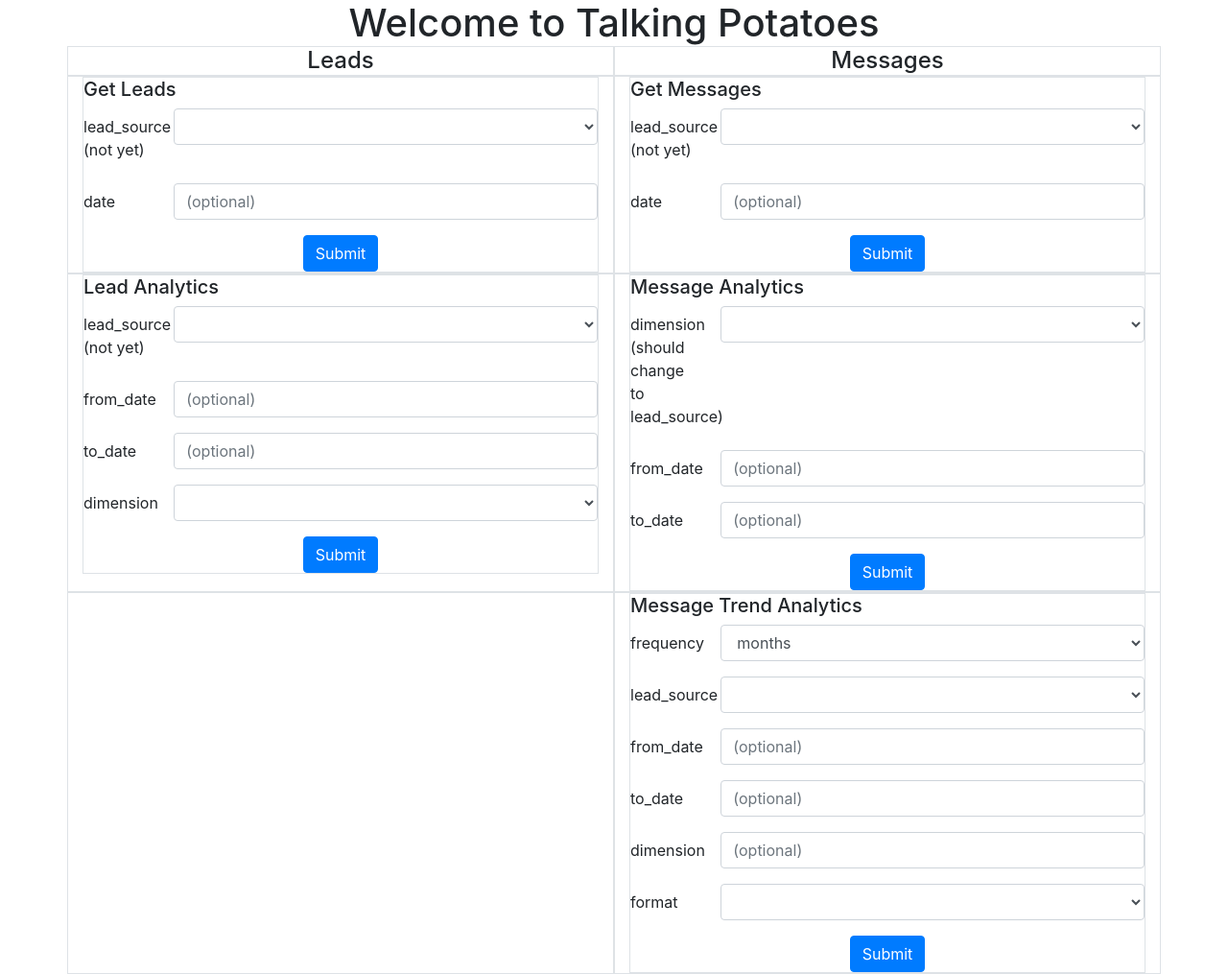
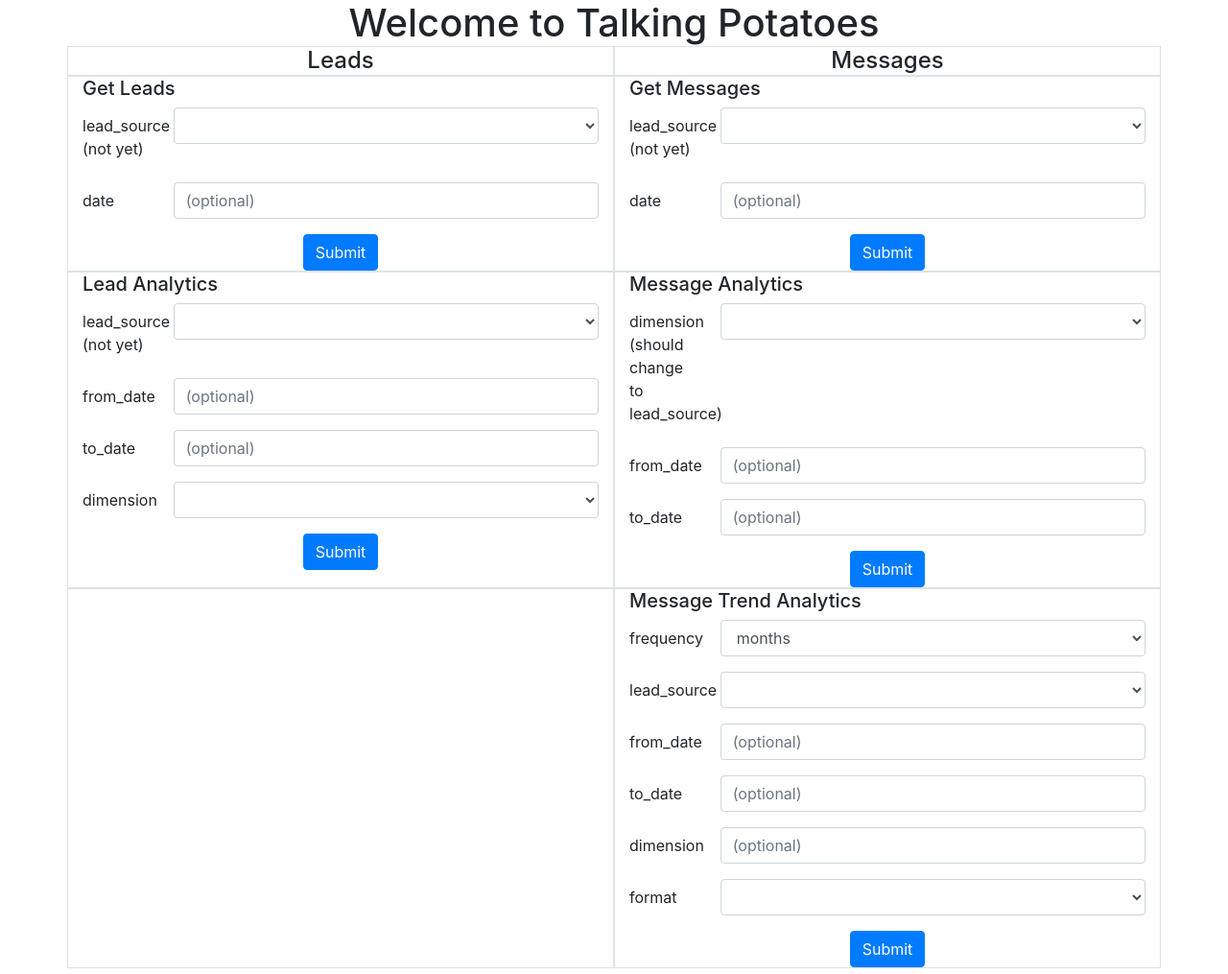
Before and after one commit to jainryu/ASWE, a Flask app: page / in a window 1280 px wide. Shown: the whole page at 96% size. Run offline with Flask 2, Linux system fonts and the light colour scheme; some libraries are stand-ins or nearby versions.

Commit message:
remove some borders

```diff
--- a/server/templates/home.html
+++ b/server/templates/home.html
@@ -25,7 +25,7 @@
     <div class="row">
         <!-- First column -->
         <div class="col-lg-6 border">
-            <form class="border" action="http://160.39.157.189:5000/get_leads" method="GET" target="_blank">
+            <form action="http://160.39.157.189:5000/get_leads" method="GET" target="_blank">
                 <h5>
                     Get Leads
                 </h5>
@@ -53,7 +53,7 @@
 
         <!-- Second column -->
         <div class="col-lg-6 border">
-            <form class="border" action="http://160.39.157.189:5000/get_messages" method="GET" target="_blank">
+            <form action="http://160.39.157.189:5000/get_messages" method="GET" target="_blank">
                 <h5>
                     Get Messages
                 </h5>
@@ -85,7 +85,7 @@
     <div class="row">
         <!-- First column -->
         <div class="col-lg-6 border">
-            <form class="border" action="http://160.39.157.189:5000/lead_analytics" method="GET" target="_blank">
+            <form action="http://160.39.157.189:5000/lead_analytics" method="GET" target="_blank">
                 <h5>
                     Lead Analytics
                 </h5>
@@ -128,7 +128,7 @@
         </div>
         <!-- Second column -->
         <div class="col-lg-6 border">
-            <form class="border" action="http://160.39.157.189:5000/message_analytics" method="GET" target="_blank">
+            <form action="http://160.39.157.189:5000/message_analytics" method="GET" target="_blank">
                 <h5>
                     Message Analytics
                 </h5>
@@ -170,7 +170,7 @@
         <!-- Second Column-->
         <div class="col-lg-6 border">
             <!-- Trend Analytics Form-->
-            <form class="border" action="http://160.39.157.189:5000/message_analytics/trends" method="GET" target="_blank">
+            <form action="http://160.39.157.189:5000/message_analytics/trends" method="GET" target="_blank">
                 <h5>
                     Message Trend Analytics
                 </h5>
```
